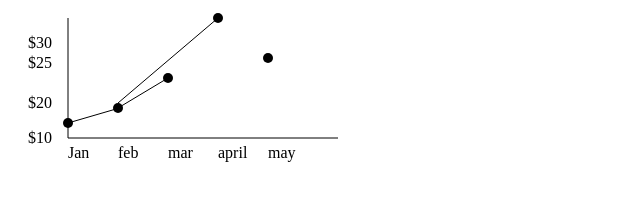
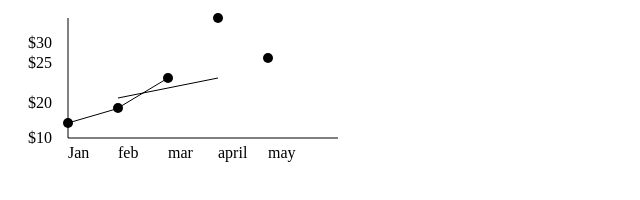
Before and after one commit to rajuchintapatla/d3-experiments, a plain HTML site: page new23.html in a window 1280 px wide. Shown: the full height of the page, 0-640 px from the left. Drawn offline with nearby package versions, Linux system fonts and the light colour scheme.

Commit message:
data changes

```diff
--- a/new23.html
+++ b/new23.html
@@ -41,7 +41,7 @@
       <text x="200" y="20">may</text>
 <line x1="48" y1="-29" x2="0" y2="-15" style="stroke: black;"/>
 <line x1="50" y1="-30" x2="100" y2="-60" style="stroke: black"/>
-<line x1="50" y1="-35" x2="150" y2 ="-120" style="stroke: black"/>
+<line x1="50" y1="-40" x2="150" y2 ="-60" style="stroke: black"/>
 
 
 
```
